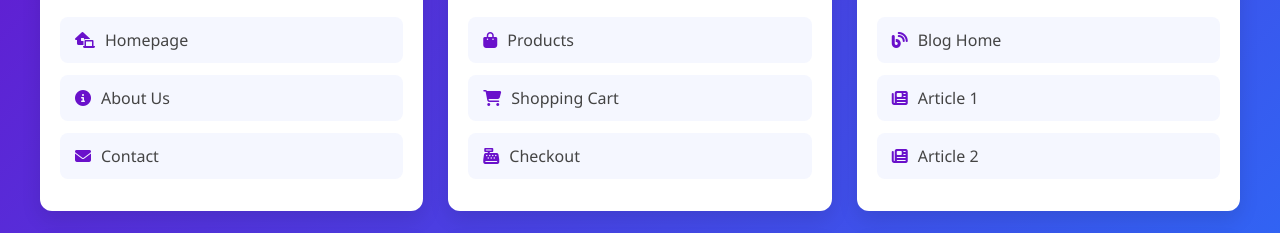
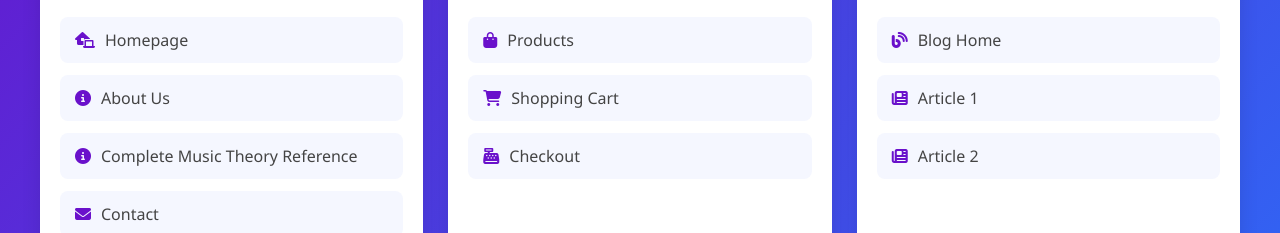
Before and after one commit to abeyemathews/codeyourbrand.co.in, a plain HTML site: page index.html in a window 1280 px wide. Shown: the part 368-601 px from the top of the page. Drawn offline with Linux system fonts and the light colour scheme.

Commit message:
Update index.html

```diff
--- a/index.html
+++ b/index.html
@@ -182,6 +182,10 @@
                         <i class="fas fa-info-circle"></i>
                         About Us
                     </a>
+                    <a href="Music-Theory-Reference.html" class="link-item">
+                        <i class="fas fa-info-circle"></i>
+                       Complete Music Theory Reference
+                    </a>
                     <a href="contact.html" class="link-item">
                         <i class="fas fa-envelope"></i>
                         Contact
```
